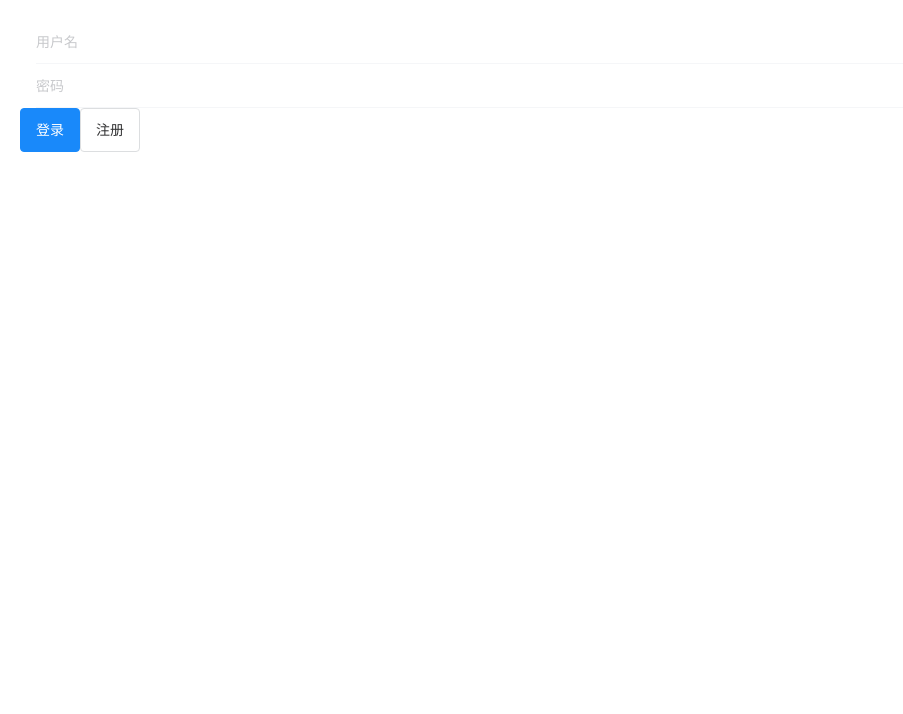
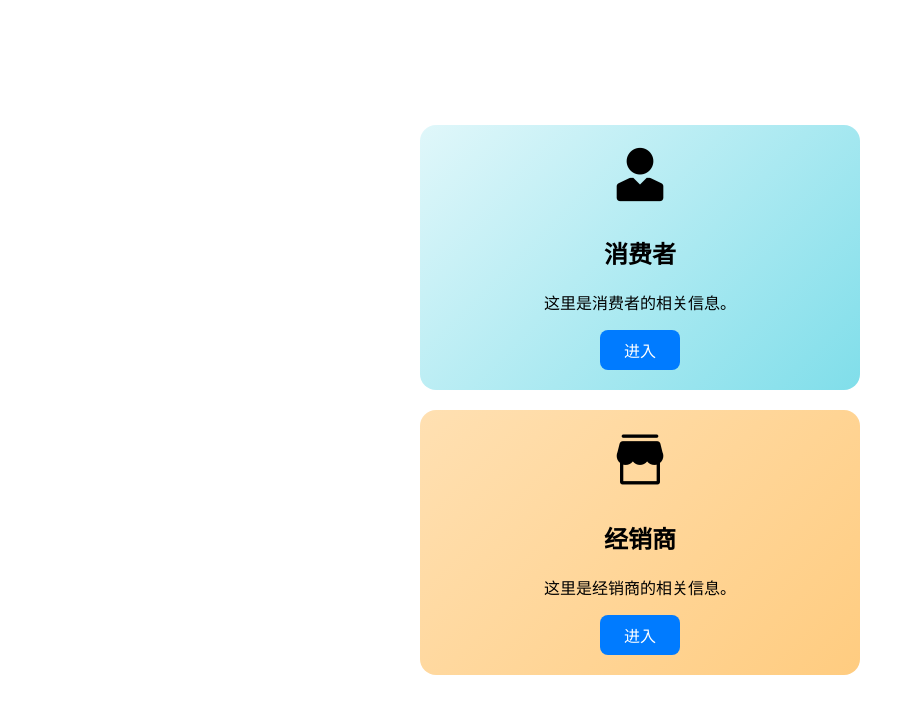
Before and after one commit to star-reader/ChuanzhiCup, a Vue app in the folder front_end/: page /login in a window 1280 px wide. Shown: the top 714 px of the page, without its empty margins (0-903 px from the left). Built offline with nearby package versions, Linux system fonts and the light colour scheme; the HTML template or start-up script is replaced by a standard one.

Commit message:
login for customer and distributor

```diff
--- a/front_end/components.d.ts
+++ b/front_end/components.d.ts
@@ -11,5 +11,6 @@ declare module 'vue' {
     RouterView: typeof import('vue-router')['RouterView']
     VanButton: typeof import('vant/es')['Button']
     VanField: typeof import('vant/es')['Field']
+    VanIcon: typeof import('vant/es')['Icon']
   }
 }
--- a/front_end/src/App.vue
+++ b/front_end/src/App.vue
@@ -7,5 +7,9 @@ import { RouterView } from 'vue-router'
 </script>
 
 <style lang='less' scoped>
-
+body {
+  margin: 0;
+  padding: 0;
+  overflow-x: hidden; /* Prevent horizontal overflow */
+}
 </style>
--- /dev/null
+++ b/front_end/src/layout/ConsumerDistributor.vue
@@ -0,0 +1,80 @@
+<template>
+  <div class="container">
+    <div class="column consumer">
+      <van-icon name="user" class="icon" />
+      <h2>消费者</h2>
+      <p>这里是消费者的相关信息。</p>
+      <button class="action-button">进入</button>
+    </div>
+    <div class="column distributor">
+      <van-icon name="shop" class="icon" />
+      <h2>经销商</h2>
+      <p>这里是经销商的相关信息。</p>
+      <button class="action-button">进入</button>
+    </div>
+  </div>
+</template>
+
+<script lang="ts" setup>
+</script>
+
+<style scoped>
+.container {
+  display: flex;
+  flex-direction: column;
+  align-items: center;
+  justify-content: center;
+  min-height: 100vh;
+  overflow: hidden;
+  padding: 0 20px;
+}
+
+.column {
+  width: 60%;
+  max-width: 400px;
+  text-align: center;
+  margin: 10px 0;
+  padding: 20px;
+  border: none;
+  border-radius: 16px;
+  transition: background 0.3s ease;
+  cursor: pointer;
+}
+
+.consumer {
+  background: linear-gradient(135deg, #e0f7fa, #80deea);
+}
+
+.consumer:hover {
+  background: linear-gradient(135deg, #80deea, #e0f7fa);
+}
+
+.distributor {
+  background: linear-gradient(135deg, #ffe0b2, #ffcc80);
+}
+
+.distributor:hover {
+  background: linear-gradient(135deg, #ffcc80, #ffe0b2);
+}
+
+.icon {
+  font-size: 60px;
+  margin-bottom: 10px;
+}
+
+.action-button {
+  width: 80px;
+  height: 40px;
+  border: none;
+  border-radius: 8px;
+  background-color: #007bff;
+  color: white;
+  cursor: pointer;
+  transition: background-color 0.3s, transform 0.3s;
+}
+
+.action-button:hover {
+  background-color: #0056b3;
+  transform: scale(1.05);
+}
+</style>
--- /dev/null
+++ b/front_end/src/layout/CustomerLogin.vue
@@ -0,0 +1,64 @@
+<template>
+  <div class="login-container">
+    <h2>用户登录</h2>
+    <van-field v-model="username" placeholder="请输入用户名" />
+    <van-field v-model="password" type="password" placeholder="请输入密码" />
+    <van-button class="login-button" type="primary" @click="handleLogin">登录</van-button>
+    <van-button class="register-button" @click="handleRegister" plain>注册</van-button>
+  </div>
+</template>
+
+<script lang="ts" setup>
+import { ref } from 'vue';
+
+const username = ref('');
+const password = ref('');
+
+const handleLogin = () => {
+  // 登录逻辑
+  console.log('登录:', username.value, password.value);
+};
+
+const handleRegister = () => {
+  // 跳转到注册页面逻辑
+  console.log('跳转到注册页面');
+};
+</script>
+
+<style scoped>
+.login-container {
+  display: flex;
+  flex-direction: column;
+  align-items: center;
+  justify-content: center;
+  min-height: 100vh;
+  padding: 0 20px;
+}
+
+h2 {
+  margin-bottom: 20px;
+}
+
+.van-field {
+  width: 100%; /* Full width for mobile */
+  margin-bottom: 15px; /* Space between fields */
+}
+
+.login-button,
+.register-button {
+  width: 100%; /* Full width for mobile */
+  margin-top: 10px; /* Space between buttons */
+  border-radius: 8px; /* Rounded corners */
+  border: none; /* Remove border */
+}
+
+.login-button {
+  background-color: #007bff; /* Background color for login button */
+  color: white; /* Text color for login button */
+}
+
+.register-button {
+  background-color: transparent; /* No background for register button */
+  color: #007bff; /* Text color for register button */
+}
+</style>
--- /dev/null
+++ b/front_end/src/layout/DistributorLogin.vue
@@ -0,0 +1,46 @@
+<template>
+  <div class="login-container">
+    <h2>经销商登录</h2>
+    <van-field v-model="authCode" placeholder="请输入授权码" />
+    <van-button class="login-button" type="primary" @click="handleLogin">登录</van-button>
+  </div>
+</template>
+
+<script lang="ts" setup>
+import { ref } from 'vue';
+
+const authCode = ref('');
+
+const handleLogin = () => {
+  // 登录逻辑
+  console.log('登录:', authCode.value);
+};
+</script>
+
+<style scoped>
+.login-container {
+  display: flex;
+  flex-direction: column;
+  align-items: center;
+  justify-content: center;
+  min-height: 100vh;
+  padding: 0 20px;
+}
+
+h2 {
+  margin-bottom: 20px;
+}
+
+.van-field {
+  width: 100%; /* Full width for mobile */
+  margin-bottom: 15px; /* Space between fields */
+}
+
+.login-button {
+  width: 100%; /* Full width for mobile */
+  margin-top: 10px; /* Space between buttons */
+  border-radius: 8px; /* Rounded corners */
+  background-color: #007bff; /* Background color for login button */
+  color: white; /* Text color for login button */
+}
+</style>
--- a/front_end/src/layout/Login/Login.vue
+++ /dev/null
@@ -1,33 +0,0 @@
-<template>
-  <div class="login-container">
-    <van-field v-model="username" placeholder="用户名" />
-    <van-field v-model="password" type="password" placeholder="密码" />
-    <van-button type="primary" @click="handleLogin">登录</van-button>
-    <van-button @click="$router.push('/register')">注册</van-button>
-  </div>
-</template>
-
-<script lang="ts">
-import { defineComponent } from 'vue';
-
-export default defineComponent({
-  data() {
-    return {
-      username: '',
-      password: ''
-    };
-  },
-  methods: {
-    handleLogin() {
-      // 登录逻辑
-      console.log('登录:', this.username, this.password);
-    }
-  }
-});
-</script>
-
-<style scoped>
-.login-container {
-  padding: 20px;
-}
-</style>
--- a/front_end/src/layout/Login/Register.vue
+++ /dev/null
@@ -1,35 +0,0 @@
-<template>
-  <div class="register-container">
-    <van-field v-model="username" placeholder="用户名" />
-    <van-field v-model="password" type="password" placeholder="密码" />
-    <van-field v-model="confirmPassword" type="password" placeholder="确认密码" />
-    <van-button type="primary" @click="handleRegister">注册</van-button>
-    <van-button @click="$router.push('/login')">登录</van-button>
-  </div>
-</template>
-
-<script lang="ts">
-import { defineComponent } from 'vue';
-
-export default defineComponent({
-  data() {
-    return {
-      username: '',
-      password: '',
-      confirmPassword: ''
-    };
-  },
-  methods: {
-    handleRegister() {
-      // 注册逻辑
-      console.log('注册:', this.username, this.password);
-    }
-  }
-});
-</script>
-
-<style scoped>
-.register-container {
-  padding: 20px;
-}
-</style>
--- a/front_end/src/router/index.ts
+++ b/front_end/src/router/index.ts
@@ -1,7 +1,8 @@
 import { createRouter, createWebHistory } from 'vue-router'
 import HomeView from '../views/HomeView.vue'
-import Login from '../layout/Login/Login.vue'
-import Register from '../layout/Login/Register.vue'
+import ConsumerDistributor from '../layout/ConsumerDistributor.vue'
+import CustomerLogin from '../layout/CustomerLogin.vue'
+import DistributorLogin from '../layout/DistributorLogin.vue'
 
 const routes = [
   {
@@ -12,12 +13,17 @@ const routes = [
   {
     path: '/login',
     name: 'Login',
-    component: Login
+    component: ConsumerDistributor,
   },
   {
-    path: '/register',
-    name: 'Register',
-    component: Register
+    path: '/customer-login',
+    name: 'CustomerLogin',
+    component: CustomerLogin,
+  },
+  {
+    path: '/distributor-login',
+    name: 'DistributorLogin',
+    component: DistributorLogin,
   },
 ]
 
```
